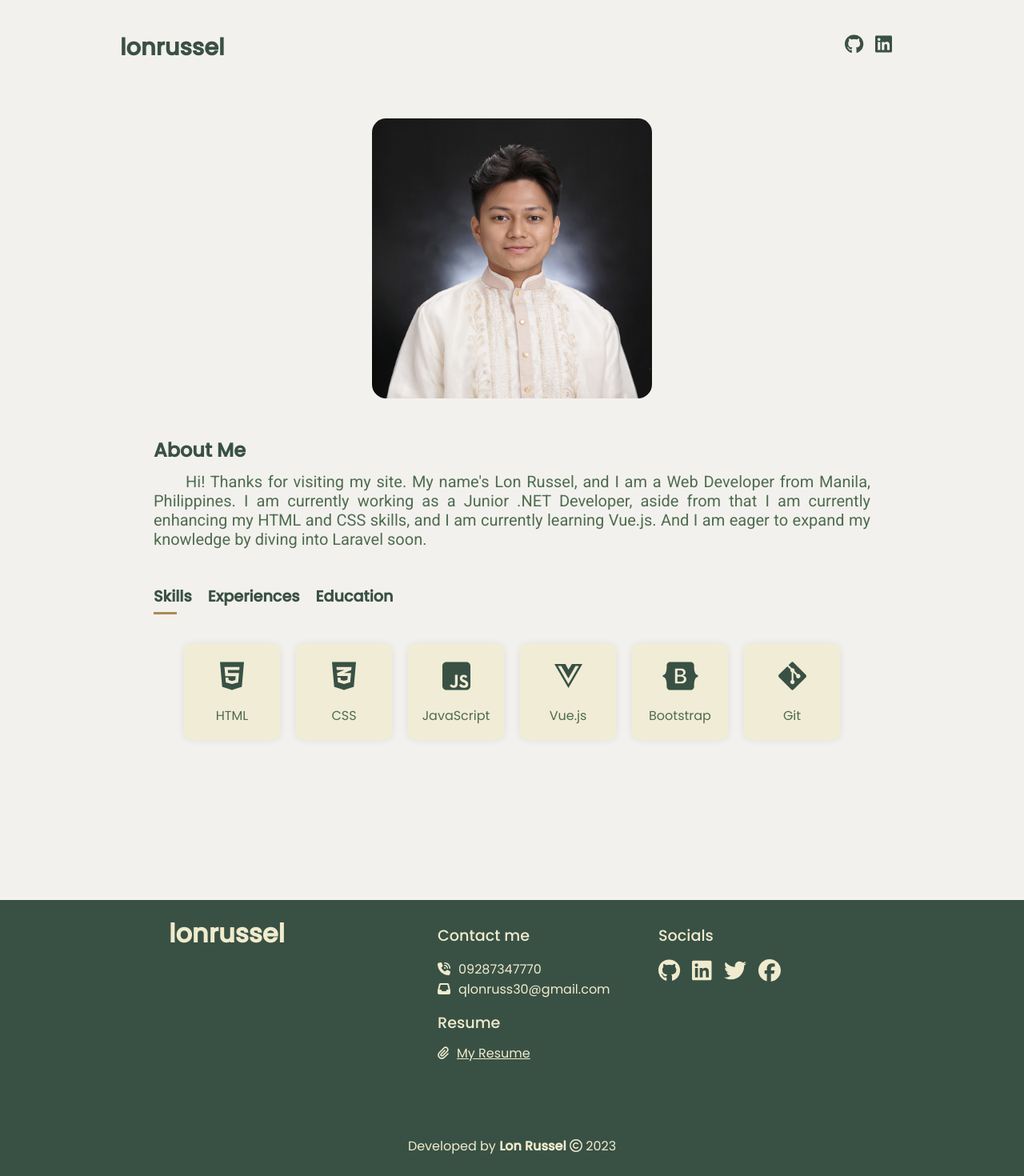
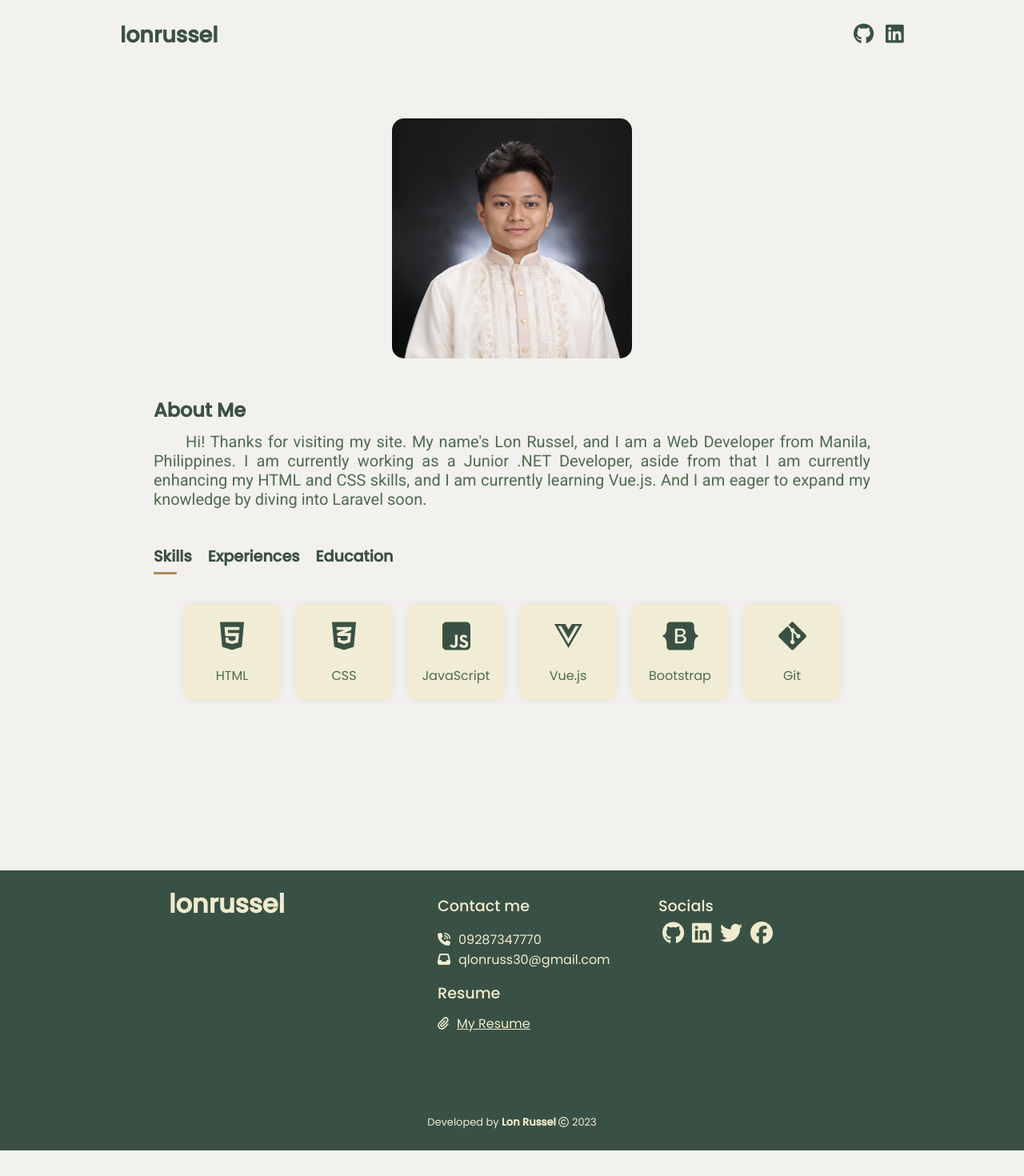
Before and after one commit to lonruss30/lonruss30.github.io, a Vue app: page / in a window 1280 px wide. Shown: the top 1470 px of the page at 80% size. After the commit the page ends 1438 px from the top, so only its background shows below. Built offline with nearby package versions, Linux system fonts and the light colour scheme.

Commit message:
updated navbar and footer's responsiveness

```diff
--- a/src/components/FooterCard.vue
+++ b/src/components/FooterCard.vue
@@ -5,29 +5,45 @@
                 <div class="logo">
                     <h2 @click="scrollTo()">lonrussel</h2>
                 </div>
+                <div class="middle-group">
                     <div v-for="items in informationData.InfoArray" v-bind:key="items" class="contact-info">
                         <p class="title">Contact me</p>
                         <div class="content">
-                        <p><i class="fa-solid fa-phone-volume icon-class"></i>{{ items.ContactNumber }}</p>
-                        <p><i class="fa-solid fa-inbox icon-class"></i>{{ items.Email }}</p>
+                            <p class="content-p"><i class="fa-solid fa-phone-volume icon-class"></i>{{
+                                items.ContactNumber
+                            }}</p>
+                            <p class="content-p"><i class="fa-solid fa-inbox icon-class"></i>{{ items.Email }}</p>
                         </div>
                         <div class="resume-div">
                             <p class="title">Resume</p>
-                        <a href="./LonRusselQuintoResume2023.pdf" download target="_blank"><i class="fa-solid fa-paperclip icon-class"></i>My Resume</a>
+                            <div class="content-a">
+                                <a href="./LonRusselQuintoResume2023.pdf" download target="_blank"><i
+                                        class="fa-solid fa-paperclip icon-class"></i>My Resume</a>
                             </div>
 
-
-
+                        </div>
                     </div>
                     <div v-for="(items, index) in informationData.InfoArray" v-bind:key="items" class="social-info">
                         <p class="title">Socials</p>
-                    <a :href="[informationData.InfoArray[index].GithubLink]" target="_blank" rel="noopener noreferrer"><i class="fa-brands fa-github icon-class"></i></a>
-                    <a :href="[informationData.InfoArray[index].LinkedInLink]" target="_blank" rel="noopener noreferrer"><i class="fa-brands fa-linkedin icon-class"></i></a>
-                    <a :href="[informationData.InfoArray[index].TwitterLink]" target="_blank" rel="noopener noreferrer"><i class="fa-brands fa-twitter icon-class"></i></a>
-                    <a :href="[informationData.InfoArray[index].FacebookLink]" target="_blank" rel="noopener noreferrer"><i class="fa-brands fa-facebook icon-class"></i></a>
+                        <div class="link-main-group">
+                            <div class="link-group-1">
+                                <a :href="[informationData.InfoArray[index].GithubLink]" target="_blank"
+                                    rel="noopener noreferrer"><i class="fa-brands fa-github icon-class"></i></a>
+                                <a :href="[informationData.InfoArray[index].LinkedInLink]" target="_blank"
+                                    rel="noopener noreferrer"><i class="fa-brands fa-linkedin icon-class"></i></a>
+                            </div>
+                            <div class="link-group-2">
+                                <a :href="[informationData.InfoArray[index].TwitterLink]" target="_blank"
+                                    rel="noopener noreferrer"><i class="fa-brands fa-twitter icon-class"></i></a>
+                                <a :href="[informationData.InfoArray[index].FacebookLink]" target="_blank"
+                                    rel="noopener noreferrer"><i class="fa-brands fa-facebook icon-class"></i></a>
                             </div>
                         </div>
-            <div class="copyright-shit">
+
+                    </div>
+                </div>
+            </div>
+            <div class="copyright-div">
                 <p>Developed by <strong>Lon Russel</strong> <i class="fa-regular fa-copyright"></i> 2023</p>
             </div>
 
@@ -42,98 +58,266 @@ export default {
             informationData: infoData
         }
     },
-    methods:{
-        scrollTo(){
+    methods: {
+        scrollTo() {
             window.scrollTo(0, 0);
         }
     }
 }
 </script>
 <style scoped>
-    .footer-main-wrapper{
-        height: 350px;
+.footer-main-wrapper {
     background-color: #395144;
     color: #F0EBCE;
 }
 
-    .footer-main-container{
+.footer-main-container {
     height: 100%;
 }
 
-    .container-group{
-        height: 70%;
+.middle-group {
+    margin: 0 5%;
+}
+
+.contact-info {
+    margin: 0 5%;
+}
+
+.social-info {
+    margin: 0 5%;
+}
+
+.contact-info,
+.social-info,
+a {
+    color: inherit;
+}
+
+
+@media (min-width: 334px) {
+    .footer-main-wrapper {
+        height: 300px;
+    }
+
+    .container-group {
+        height: 80%;
+    }
+
+    .logo {
+        padding-top: 10px;
+    }
+
+    .middle-group {
         display: flex;
+    }
+
+    .contact-info {
+        width: 60%;
+    }
+
+    .social-info {
+        width: 40%;
+    }
+
+    .contact-info .title,
+    .social-info .title {
+        font-size: small;
+        font-weight: 600;
+        padding-top: 30px;
+        padding-bottom: 5px;
+    }
+
+    .contact-info,
+    .social-info,
+    a {
+        font-size: 12px;
+    }
+
+    .contact-info .content-p {
+        text-align: left;
+        font-size: 12px;
+        margin-left: 10%;
+    }
+
+    .contact-info .icon-class {
+        padding-right: 10px;
+    }
+
+    .contact-info .resume-div .content-a {
+        text-align: left;
+        margin-left: 10%;
+    }
+
+    .social-info .icon-class {
+        font-size: 28px;
+        padding: 5px;
+    }
+
+    .copyright-div {
+        height: 20%;
+        padding-top: 20px;
+    }
+
+    .copyright-div p {
+        font-size: small;
+    }
+
+}
+
+@media (min-width: 558px) {
+    .footer-main-wrapper {
+        height: 400px;
+    }
+
+    .logo {
+        padding-top: 20px;
+    }
+
+    .logo h2 {
+        font-size: 28px;
+    }
+
+    .contact-info .title,
+    .social-info .title {
+        font-size: medium;
+        font-weight: 600;
+        padding-top: 40px;
+        padding-bottom: 10px;
+    }
+
+    .contact-info,
+    .social-info,
+    a {
+        font-size: 14px;
+    }
+
+    .contact-info .content-p {
+        text-align: left;
+        font-size: 14px;
+        margin-left: 20%;
+    }
+
+    .contact-info .icon-class {
+        padding-right: 10px;
+    }
+
+    .contact-info .resume-div .content-a {
+        text-align: left;
+        margin-left: 20%;
+    }
+
+    .social-info .icon-class {
+        font-size: 28px;
+        padding: 5px;
+    }
+
+    .copyright-div {
+        height: 20%;
+        padding-top: 25px;
+    }
+
+    .copyright-div p {
+        font-size: small;
+    }
+}
+
+@media screen and (min-width: 1104px) {
+
+    .footer-main-wrapper {
+        height: 350px;
+    }
+
+    .container-group {
+        display: flex;
+        align-content: center;
         justify-content: center;
         padding: 30px 30px 0 30px;
-        text-align: left;
-    }
-    .container-group .title{
-        font-size: larger;
-        font-weight: 500;
     }
 
-    .logo{
+    .logo {
+        padding-top: 0;
         padding-left: 120px;
-    }
-    .contact-info{
-        padding-left: 90px;
-    }
-    .logo,.contact-info,.social-info{
         width: 30%;
     }
 
-    .logo h2{
+    .logo h2 {
         font-size: 32px;
+        text-align: left;
         margin-top: -12px;
-        cursor: pointer;
-        transition: all 0.5s ease-in-out;
-        transform: scale(1);
     }
 
-    .logo h2:hover{
-        transform: scale(1.1);
+    .middle-group {
+        width: 60%;
+        flex-direction: row;
+        text-align: left;
+        margin: 0%;
     }
-    .contact-info .content{
-        padding-top: 15px;
-        padding-bottom: 15px;
+
+    .contact-info {
+        margin: 0%;
+        padding-left: 90px;
+        width: 50%;
+    }
+
+    .social-info {
+        margin: 0%;
+        width: 50%;
+    }
+
+    .contact-info .title,
+    .social-info .title {
+        font-size: 19.2px;
+        font-weight: 500;
+        padding-top: 0;
+        padding-bottom: 0;
+    }
+
+    .contact-info,
+    .social-info,
+    a {
         font-size: 16px;
     }
 
-    .contact-info .content .icon-class {
+    .contact-info .content {
+        padding: 15px 0;
+        font-size: 16px;
+    }
+
+    .contact-info .content-p {
+        text-align: left;
+        font-size: 16px;
+        margin-left: 0;
+    }
+
+    .contact-info .icon-class {
         padding-right: 10px;
     }
 
-    .contact-info .resume-div .icon-class{
+    .contact-info .resume-div .icon-class {
+
         padding-top: 15px;
-        padding-right: 10px;
     }
 
-    .resume-div a{
-        color: inherit;
-        text-decoration: underline;
-
+    .contact-info .resume-div .content-a {
+        text-align: left;
+        margin-left: 0;
     }
-    .social-info a{
-        text-decoration: none;
-        color: inherit;
-    }
-    .social-info .icon-class{
-        transition: all 0.5s ease-in-out;
-        transform: scale(1);
+    .link-main-group{
+        display: flex;
     }
 
-    .social-info .icon-class:hover{
-        color: #AA8B56;
-        transform: scale(1.2);
-    }
-    .social-info .icon-class{
+    .social-info .icon-class {
         font-size: 28px;
-        padding: 15px 15px 0 0;
-        cursor: pointer;
+        padding: 5px;
     }
 
-    .copyright-shit{
-        height: 30%;
-        padding-top: 50px;
+    .copyright-div {
+        height: 20%;
+        padding-top: 25px;
+    }
+
+    .copyright-div p {
+        font-size: small;
+    }
 }
 </style>
--- a/src/components/MainCard.vue
+++ b/src/components/MainCard.vue
@@ -293,8 +293,8 @@ export default {
 /* Ipad Mini */
 @media only screen and (min-width: 760px) {
     .profile-section img {
-        height: 350px;
-        width: 350px;
+        height: 300px;
+        width: 300px;
 
     }
 
--- a/src/components/NavBar.vue
+++ b/src/components/NavBar.vue
@@ -29,49 +29,72 @@ export default {
     display: flex;
     flex-wrap: wrap;
     justify-content: space-between;
-    padding-top: 10px;
-    padding-bottom: 10px;
     align-content: center;
     height: 5.5rem;
     width: 100%;
 }
 
 .name-logo {
-    padding-left: 40px;
     font-family: 'Poppins', sans-serif;
-    font-size: small;
 }
 
+.nav-buttons a {
+    color: inherit;
+    text-decoration: none;
+    cursor: pointer;
+}
 
-@media only screen and (min-width: 1000px) {
+@media screen and (min-width: 334px) {
     .navbar-main-container {
-        font-family: 'Poppins', sans-serif;
-        padding-top: 50px;
-        padding-bottom: 20px;
-        align-content: center;
-        height: 5.5rem;
-        width: 100%;
+        padding: 10px 40px 10px 40px;
     }
 
     .name-logo {
-        padding-left: 150px;
-        font-size: larger;
+        font-size: 18px;
     }
 
-    .nav-buttons {
-        padding-right: 150px;
+    .nav-buttons{
+        font-size: 24px;
     }
 
-    .icon-class {
-        margin-right: 10px;
+    .nav-buttons a{
+        padding-left: 10px;
+    }
+}
+
+@media screen and (min-width: 720px) {
+    .navbar-main-container {
+        padding: 10px 80px 10px 80px;
     }
 
-    .nav-buttons a {
-        color: inherit;
-        text-decoration: none;
-        font-size: 24px;
-        padding-right: 5px;
-        cursor: pointer;
+    .name-logo {
+        font-size: 18px;
+    }
+
+    .nav-buttons{
+        font-size: 26px;
+    }
+
+    .nav-buttons a{
+        padding-left: 15px;
+    }
+}
+
+@media screen and (min-width: 1095px) {
+    .navbar-main-container {
+        padding: 10px 150px 10px 150px;
+    }
+
+    .name-logo {
+        font-size: 18px;
+    }
+
+    .nav-buttons{
+        font-size: 26px;
+    }
+
+    .nav-buttons a{
+        padding-left: 15px;
     }
 }
 </style>
```
Also changed, not shown: 11 other files (tests, documents, lock files or other folders). Lines whose indentation alone changed are shown as unchanged.
